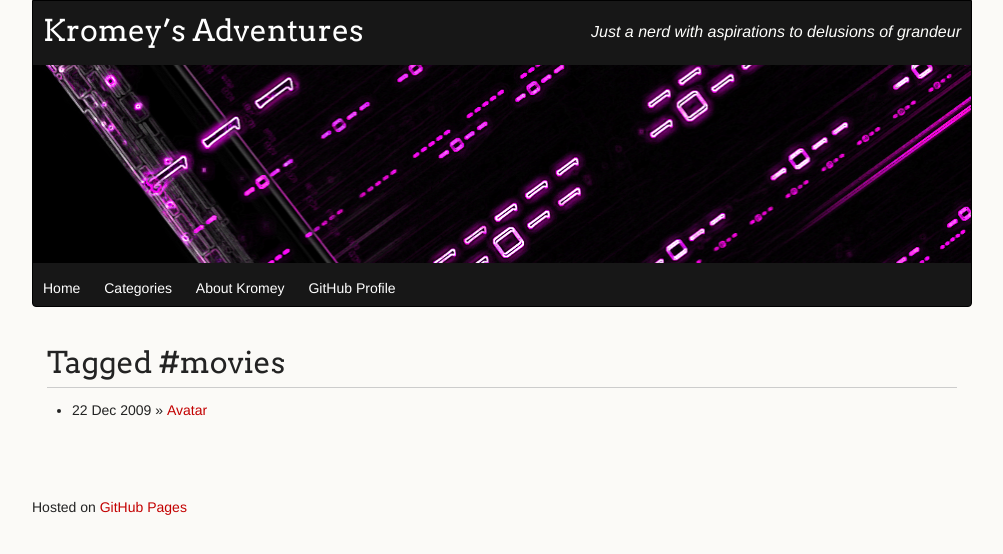
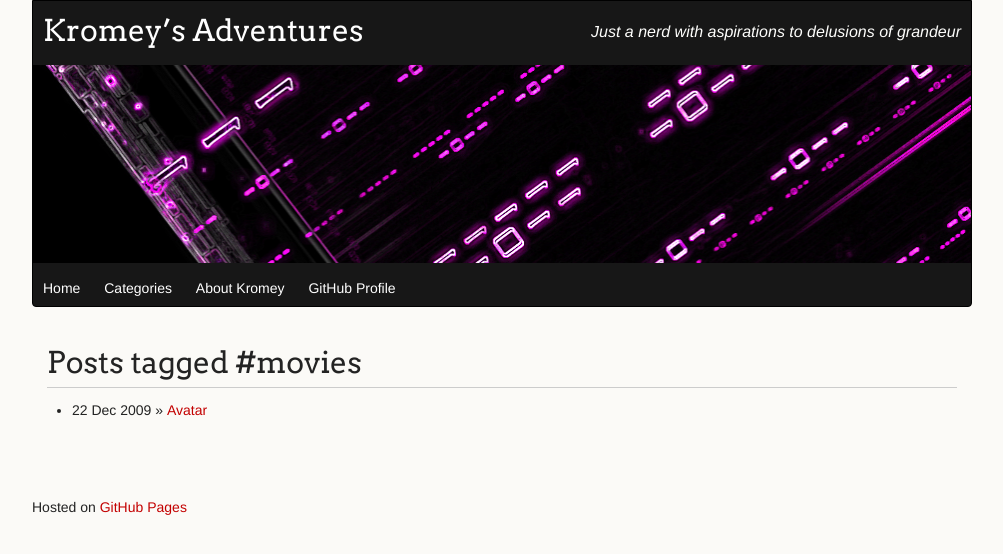
Before and after one commit to Kromey/Kromey.github.io, a Jekyll site: the page built from _tag/movies.md, in a window 1280 px wide. Shown: the top 554 px of the page, without its empty margins (138-1141 px from the left). Built offline with Jekyll 4.4.1, drawn with Linux system fonts in a browser that asks for light colours.

```diff
--- a/_layouts/category.html
+++ b/_layouts/category.html
@@ -3,7 +3,7 @@ layout: default
 ---
 
 <div class="category">
-	<h1>Filed Under <small>#{{ page.tag }}</small></h1>
+	<h1>Filed Under <small>{{ page.tag }}</small></h1>
 
 	<ul class="posts">
 		{% for post in site.categories[page.tag] %}
--- a/_layouts/tag.html
+++ b/_layouts/tag.html
@@ -3,7 +3,7 @@ layout: default
 ---
 
 <div class="tag">
-	<h1>Tagged <small>#{{ page.tag }}</small></h1>
+	<h1>Posts tagged <small>#{{ page.tag }}</small></h1>
 
 	<ul class="posts">
 		{% for post in site.tags[page.tag] %}
```
